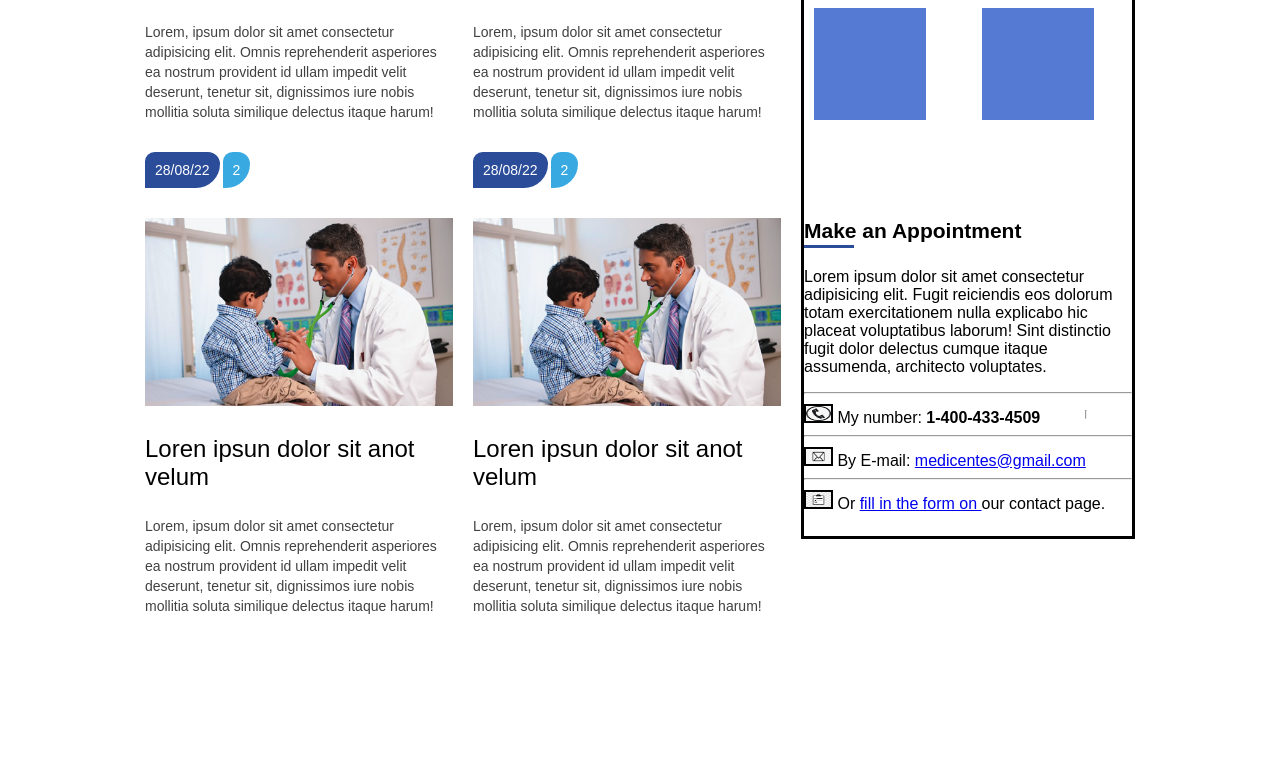
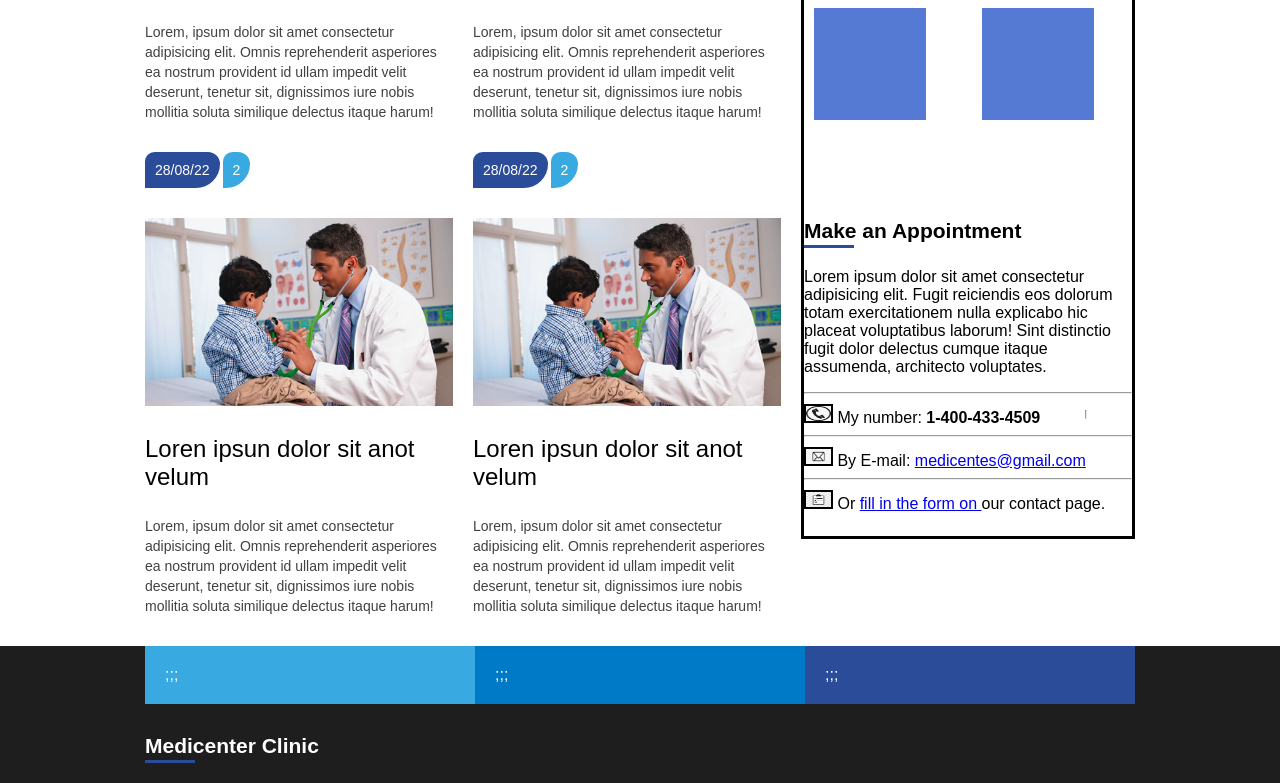
Before and after one commit to MarceloNunes2/projeto-flexbox-semantico, a plain HTML site: page flexbox/index.html in a window 1280 px wide. Shown: the part 1210-1993 px from the top of the page. Before the commit the page ends 1856 px from the top, so only its background shows below. Drawn offline with Linux system fonts and the light colour scheme.

Commit message:
Quase completo

```diff
--- a/flexbox/assets/css/style.css
+++ b/flexbox/assets/css/style.css
@@ -271,3 +271,40 @@ article .noticias{
     line-height: 20px;
     margin-bottom: 30px;
 }
+footer{
+    background-color: #1e1e1e;
+    display: flex;
+    justify-content: center;
+}
+.menufooter{
+    display:flex;
+
+}
+.fm1, .fm2, .fm3{
+    flex: 1;
+    color: #fff;
+    padding: 20px;
+}
+.fm1{
+    background-color: #39aae1;
+
+}
+.fm2{
+    background-color: #0079c7;
+}
+.fm3{
+    background-color: #2b4c99;
+}
+.footer-area{
+    display: flex;
+    color: #ffff;
+}
+.areaf{
+    flex: 1;
+}
+.flexcoluna{
+    flex-direction: column;
+}
+footer .widget-titulo-texto{
+    color: #fff;
+}
--- a/flexbox/index.html
+++ b/flexbox/index.html
@@ -226,6 +226,32 @@
     </aside>
 </div>
 </section>
+<footer>
+    <div class="container flexcoluna">
+        <div class="menufooter">
+            <div class="fm1">;;;
+            </div>
+            <div class="fm2" >;;;
+            </div>
+            <div class="fm3">;;;
+            </div>
+        </div>
+        <div class="footer-area">
+            <div class="areaf">
+                <div class="widget">
+                    <div class="widget-titulo">
+                        <div class="widget-titulo-texto">Medicenter Clinic</div>
+                        <div class="widget-bara"></div>
+                    </div>
+                    <div class="widget_corpo">
+                    </div>
+            </div>
+            <div class="areaf"></div>
+            <div class="areaf"></div>
+        </div>
+    </div>
+
+</footer>
 </body>
 
 </html>
```
